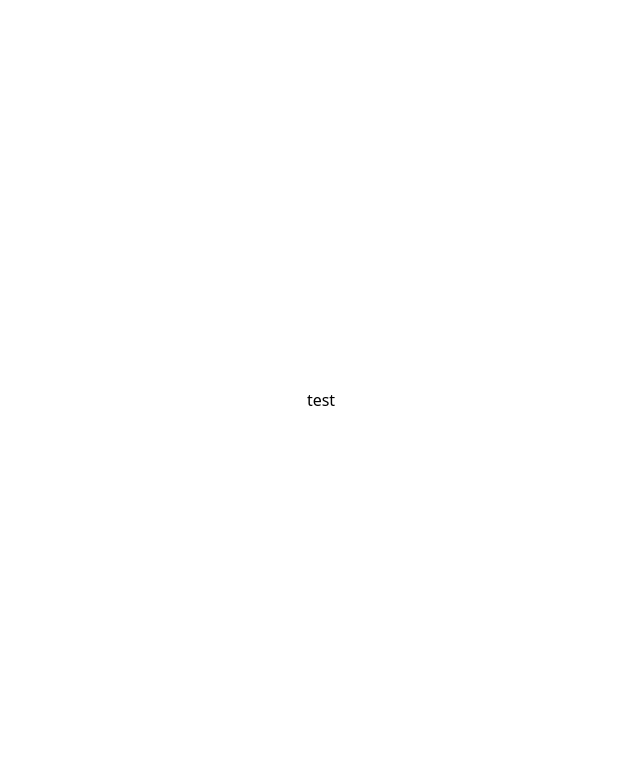
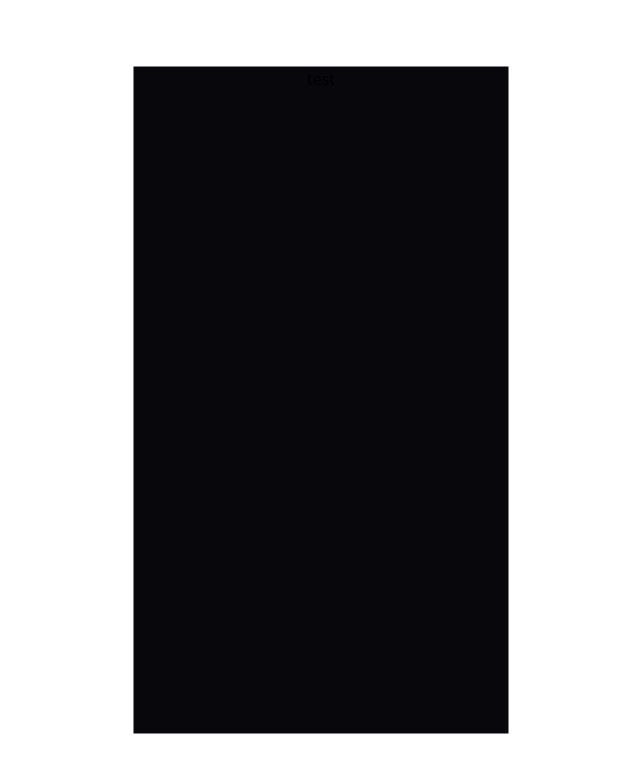
Before and after one commit to ShayneJG/Password-generator, a React (Vite) app: page / in a window 1280 px wide. Shown: the top 772 px of the page, without its empty margins (319-959 px from the left). Built offline with nearby package versions, Linux system fonts and the light colour scheme.

Commit message:
container setup

```diff
--- a/src/App.tsx
+++ b/src/App.tsx
@@ -14,7 +14,9 @@ function App() {
       className="fixed top-1/2 left-1/2 -translate-y-1/2 -translate-x-1/2
 "
     >
-      <div>test</div>
+      <div id="container" className="w-[375px] h-[667px] bg-[#08070B]">
+        test
+      </div>
     </div>
   );
 }
```
